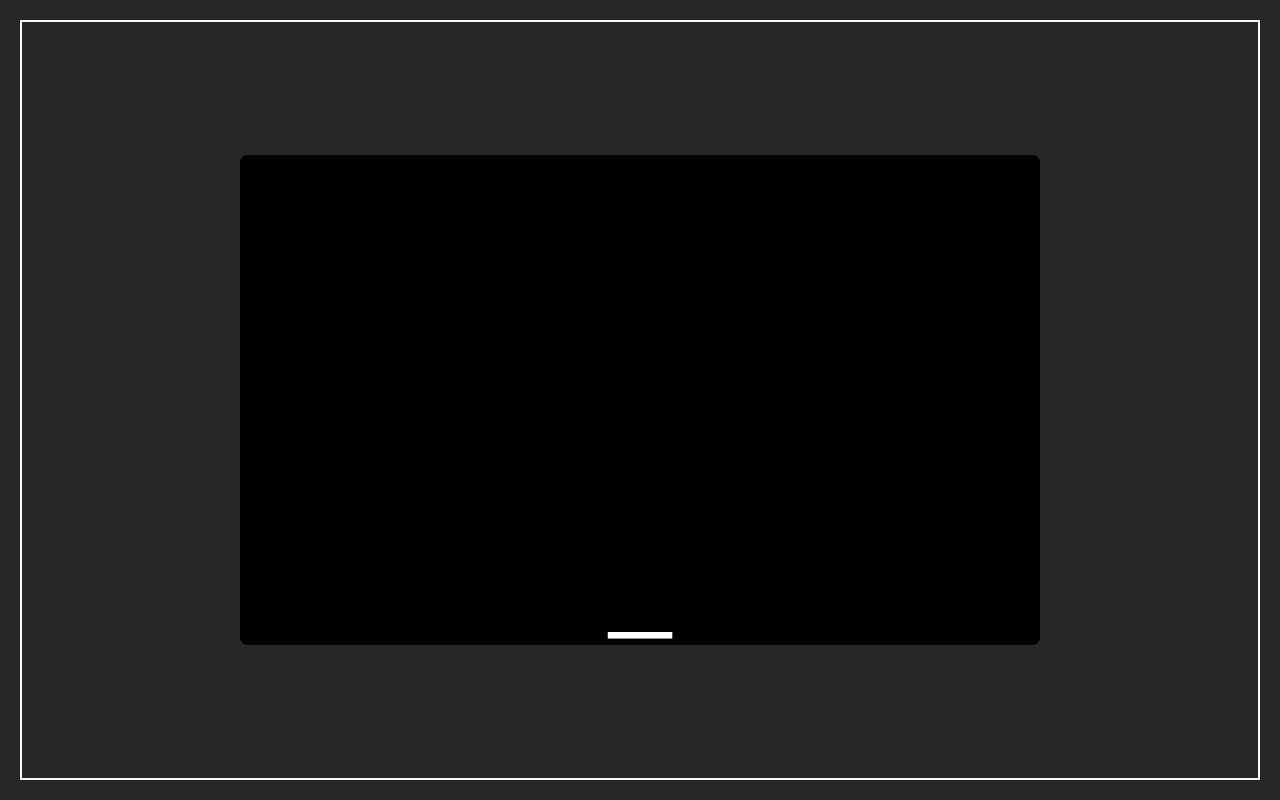
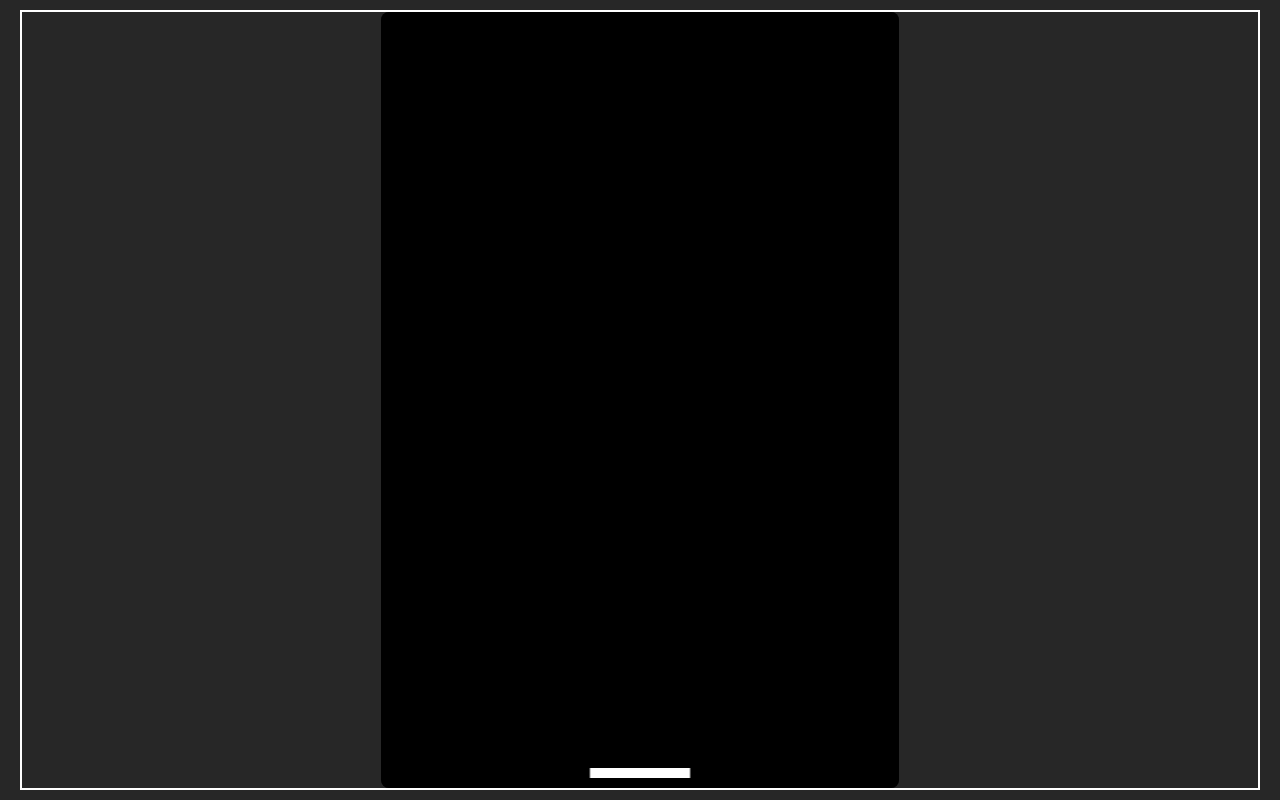
Before and after one commit to firepenguindisopanda/realtime-pong, a plain HTML site: page index.html in a window 1280 px wide. Drawn offline with Linux system fonts and the light colour scheme.

Commit message:
Fixed: the width and height of the game screen

```diff
--- a/script.js
+++ b/script.js
@@ -3,19 +3,24 @@ const canvas = document.getElementById('gameCanvas');
 const context = canvas.getContext('2d');
 const frameRate = 1000 / 60;
 let timer = 0;
-let speed = 2;
+let speed = 4;
 let obstacleSpeed = 2;
 let score = 0;
 let collisionCount = 0;
 
-// Resize canvas to fit within the container with padding
 function resizeCanvas() {
     const container = document.querySelector('.game-container');
     const containerStyles = getComputedStyle(container);
     const padding = parseFloat(containerStyles.padding) || 0;
 
-    canvas.width = container.clientWidth - padding * 2;
-    canvas.height = container.clientHeight - padding * 2;
+    const containerWidth = container.clientWidth - padding * 2;
+    const containerHeight = container.clientHeight - padding * 2;
+
+    const targetHeight = Math.min(900, containerHeight);
+    const targetWidth = targetHeight * (2/3);
+
+    canvas.width = Math.min(600, targetWidth);
+    canvas.height = targetHeight;
 }
 resizeCanvas();
 window.addEventListener('resize', resizeCanvas);
@@ -24,7 +29,7 @@ window.addEventListener('resize', resizeCanvas);
 class Paddle {
     constructor() {
         this.height = 10;
-        this.width = 100;
+        this.width = Math.min(100, canvas.width * 0.25);
         this.x = canvas.width / 2 - this.width / 2;
         this.y = canvas.height - this.height - 10;
         this.moveLeft = false;
--- a/style.css
+++ b/style.css
@@ -15,22 +15,23 @@ body {
     justify-content: center;
     align-items: center;
     width: calc(100vw - 40px);
-    height: calc(100vh - 40px);
+    height: calc(100vh - 20px);
     box-sizing: border-box;
     border: 2px solid white;
 }
 
 canvas {
     display: block;
-    width: 100%;
-    height: auto;
-    max-width: 800px;
-    max-height: 800px;
+    width: auto;
+    height: 100%;
+    max-width: 600px;
+    max-height: 900px;
     background-color: black;
     border-radius: 8px;
+    aspect-ratio: 2/3;
 }
 
-/* Game Over Styles */
+/* Game Over Styles remain the same */
 .game-over-container {
     position: absolute;
     top: 50%;
@@ -73,8 +74,6 @@ button:focus {
 }
 
 /* Responsive Styles */
-
-/* Monitor and Larger */
 @media screen and (min-width: 1800px) {
     .game-container {
         width: calc(100vw - 100px);
@@ -82,11 +81,11 @@ button:focus {
     }
 }
 
-/* Large Smartphone (Vertical) */
 @media screen and (max-width: 500px) {
     canvas {
-        max-width: 100%;
-        max-height: none;
+        width: 100%;
+        height: auto;
+        aspect-ratio: 2/3;
     }
 
     .game-over-container {
```
